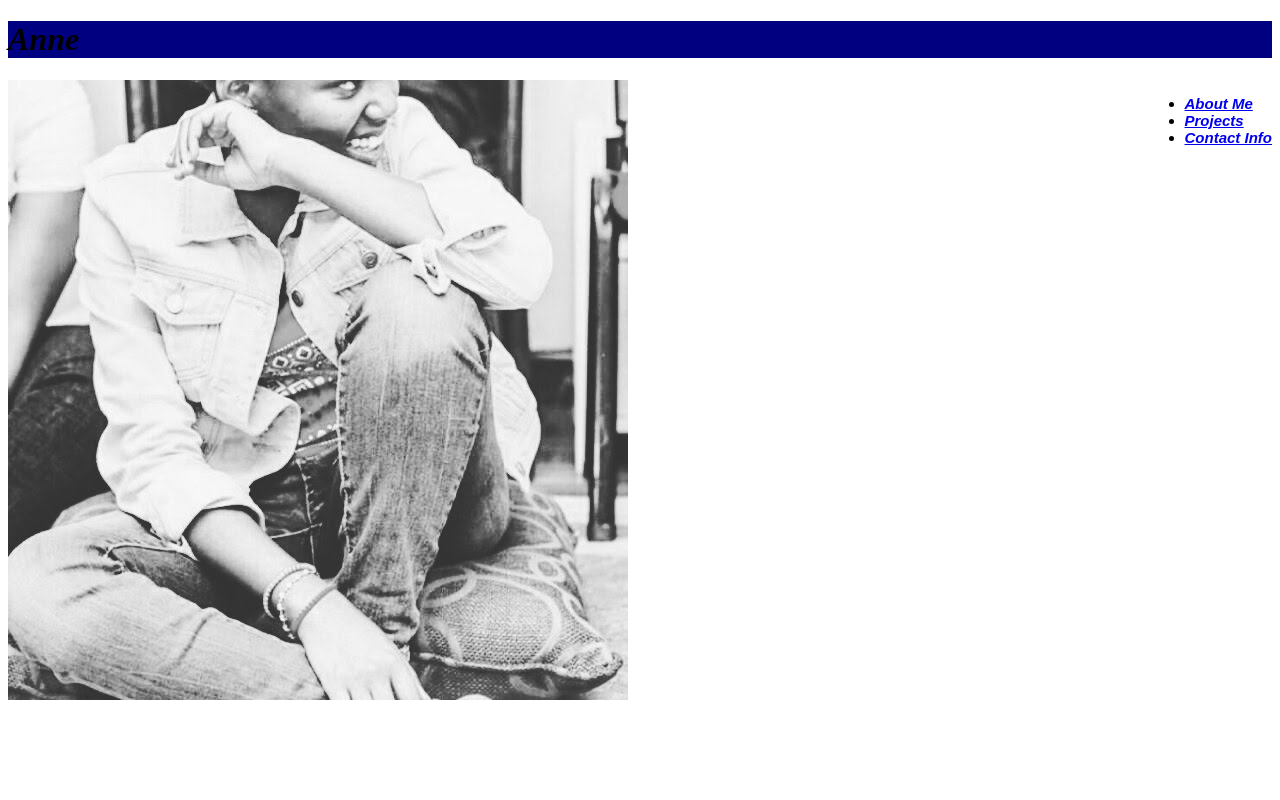
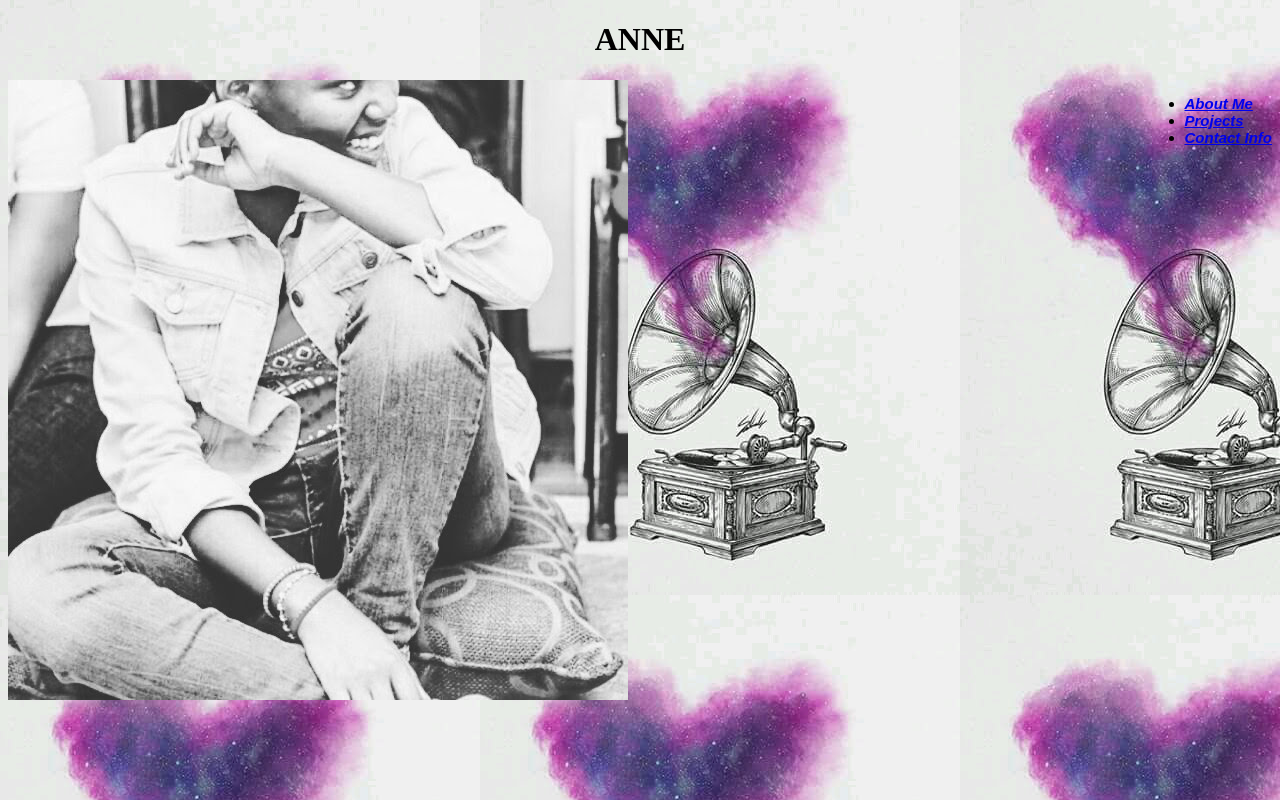
Before and after one commit to Anne-15/portfolio, a plain HTML site: page anne.html in a window 1280 px wide. Drawn offline with Linux system fonts and the light colour scheme.

Commit message:
add styling changes to the repository

```diff
--- a/anne.html
+++ b/anne.html
@@ -4,8 +4,8 @@
   <link href="css/styles.css" rel="stylesheet" type="text/css" media="all">
   <title>Anne portfolio</title>
 </head>
-<body class="img">
-  <h1 id="topic"><em>Anne</em><h1>
+<body Background="Download.jpg">
+  <h1 id="topic"><strong>ANNE</strong><h1>
     <div class="image">
       <img src="anne.jpg">
     </div>
--- a/css/styles.css
+++ b/css/styles.css
@@ -17,12 +17,11 @@
 }
 .image{
   float: left;
-  border-radius: 25%
+  border-color: pink;
+  border-width: medium;
+  border-radius: 20%
 }
 #topic{
-  background-position: center;
-  background-color: navy;
+  text-indent: inherit;
+  text-align: center;
 }
-.img{
-  background-image: url(../Anne/Download.jpg);
-}
```
Also changed, not shown: contact-info.html (+1 -0 lines).
